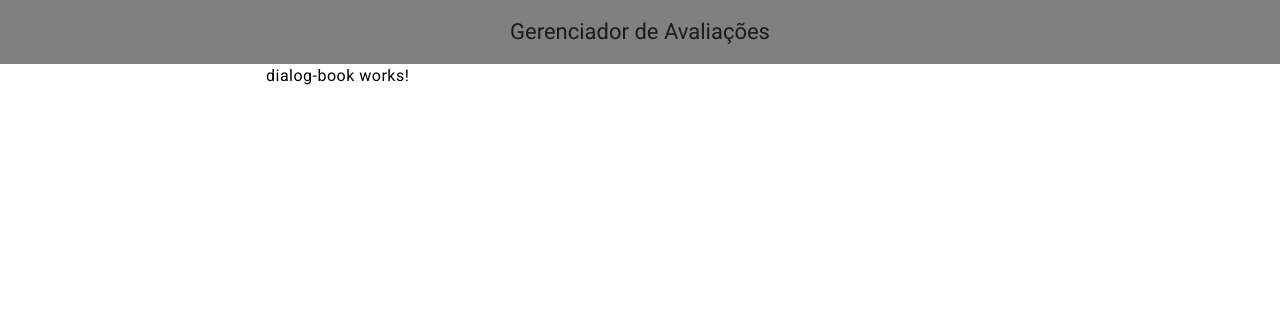
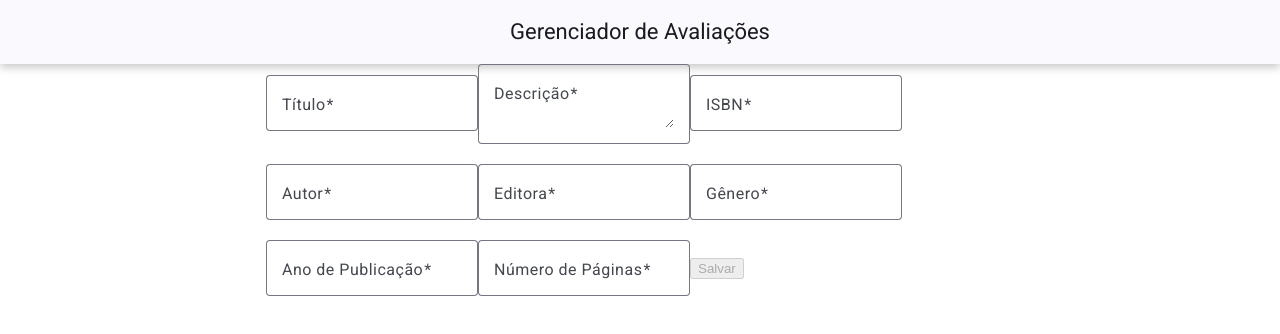
Before and after one commit to Mend1s/ReviewManagerSPA, an Angular app: page /new-book in a window 1280 px wide. Shown: the top 334 px of the page. Built offline with nearby package versions, Linux system fonts and the light colour scheme.

Commit message:
feat: Adiciona Formulário Book

```diff
--- a/src/app/app.routes.ts
+++ b/src/app/app.routes.ts
@@ -1,7 +1,6 @@
 import { Routes } from '@angular/router';
 import { BookComponent } from '../pages/book/book.component';
 import { HomeComponent } from '../pages/home/home.component';
-import { DialogBookComponent } from '../pages/book/dialog-book/dialog-book.component';
 
 export const routes: Routes = [
   {
@@ -19,6 +18,6 @@ export const routes: Routes = [
   },
   {
     path: 'new-book',
-    loadComponent: () => import('../pages/book/dialog-book/dialog-book.component').then((m) => m.DialogBookComponent)
+    loadComponent: () => import('../pages/book/create-book/create-book.component').then((m) => m.CreateBookComponent)
   }
 ];
--- a/src/pages/book/book.component.ts
+++ b/src/pages/book/book.component.ts
@@ -5,15 +5,22 @@ import { MatCardModule } from '@angular/material/card';
 import { MatButtonModule } from '@angular/material/button';
 import { CardComponent } from './card/card.component';
 import { RouterLink } from '@angular/router';
+import { CreateBookComponent } from './create-book/create-book.component';
 
 @Component({
   selector: 'app-book',
   standalone: true,
-  imports: [MatCardModule, MatButtonModule, CardComponent, RouterLink],
+  imports: [
+    MatCardModule,
+    MatButtonModule,
+    CardComponent,
+    RouterLink,
+    CreateBookComponent],
   templateUrl: './book.component.html',
   styleUrl: './book.component.scss'
 })
 export class BookComponent {
+
   books: Book[] = [];
   booksService = inject(BooksService);
 
@@ -21,7 +28,6 @@ export class BookComponent {
     this.getAllBooks();
     // this.getPhotoById(1);
   }
-
 
   getPhotoById(id: number) {
     this.booksService.getPhotoById(id).subscribe((photo) => {
--- /dev/null
+++ b/src/pages/book/create-book/create-book.component.html
@@ -0,0 +1,69 @@
+<form [formGroup]="bookForm">
+
+  <mat-form-field appearance="outline">
+    <mat-label>Título</mat-label>
+    <input matInput placeholder="Título do Livro" formControlName="title">
+  </mat-form-field>
+
+  <mat-form-field appearance="outline">
+    <mat-label>Descrição</mat-label>
+    <textarea placeholder="Descrição do Livro" matInput formControlName="description"></textarea>
+  </mat-form-field>
+
+  <mat-form-field appearance="outline">
+    <mat-label>ISBN</mat-label>
+    <input matInput placeholder="ISBN do Livro" formControlName="isbn">
+    <div *ngIf="bookForm.controls['isbn'].invalid && bookForm.controls['isbn'].touched">
+      <small *ngIf="bookForm.controls['isbn'].hasError('required')">ISBN é obrigatório.</small>
+      <small *ngIf="bookForm.controls['isbn'].hasError('pattern')">ISBN inválido.</small>
+    </div>
+  </mat-form-field>
+
+  <mat-form-field appearance="outline">
+    <mat-label>Autor</mat-label>
+    <input matInput placeholder="Autor do Livro" formControlName="author">
+    <div *ngIf="bookForm.controls['author'].invalid && bookForm.controls['author'].touched">
+      <small *ngIf="bookForm.controls['author'].hasError('required')">Autor é obrigatório.</small>
+      <small *ngIf="bookForm.controls['author'].hasError('minlength')">Mínimo de 3 caracteres.</small>
+    </div>
+  </mat-form-field>
+
+  <mat-form-field appearance="outline">
+    <mat-label>Editora</mat-label>
+    <input matInput placeholder="Editora do Livro" formControlName="publisher">
+    <div *ngIf="bookForm.controls['publisher'].invalid && bookForm.controls['publisher'].touched">
+      <small *ngIf="bookForm.controls['publisher'].hasError('required')">Editora é obrigatória.</small>
+      <small *ngIf="bookForm.controls['publisher'].hasError('minlength')">Mínimo de 3 caracteres.</small>
+    </div>
+  </mat-form-field>
+
+  <mat-form-field appearance="outline">
+    <mat-label>Gênero</mat-label>
+    <input matInput placeholder="Gênero do Livro" type="number" formControlName="genre">
+    <div *ngIf="bookForm.controls['genre'].invalid && bookForm.controls['genre'].touched">
+      <small *ngIf="bookForm.controls['genre'].hasError('required')">Gênero é obrigatório.</small>
+    </div>
+  </mat-form-field>
+
+  <mat-form-field appearance="outline">
+    <mat-label>Ano de Publicação</mat-label>
+    <input matInput type="number" placeholder="Ano de Publicação do Livro" formControlName="yearOfPublication">
+    <div *ngIf="bookForm.controls['yearOfPublication'].invalid && bookForm.controls['yearOfPublication'].touched">
+      <small *ngIf="bookForm.controls['yearOfPublication'].hasError('required')">Ano de publicação é
+        obrigatório.</small>
+      <small *ngIf="bookForm.controls['yearOfPublication'].hasError('min')">Ano inválido.</small>
+      <small *ngIf="bookForm.controls['yearOfPublication'].hasError('max')">Ano inválido.</small>
+    </div>
+  </mat-form-field>
+
+  <mat-form-field appearance="outline">
+    <mat-label>Número de Páginas</mat-label>
+    <input matInput type="number" placeholder="Número de páginas" formControlName="numberOfPages">
+    <div *ngIf="bookForm.controls['numberOfPages'].invalid && bookForm.controls['numberOfPages'].touched">
+      <small *ngIf="bookForm.controls['numberOfPages'].hasError('required')">Número de páginas é obrigatório.</small>
+      <small *ngIf="bookForm.controls['numberOfPages'].hasError('min')">Número de páginas deve ser maior que 0.</small>
+    </div>
+  </mat-form-field>
+
+  <button type="submit" (click)="onSubmit()" [disabled]="bookForm.invalid">Salvar</button>
+</form>
--- /dev/null
+++ b/src/pages/book/create-book/create-book.component.scss
@@ -0,0 +1,3 @@
+:host {
+  margin-top: 100px;
+}
--- /dev/null
+++ b/src/pages/book/create-book/create-book.component.ts
@@ -0,0 +1,48 @@
+import { CommonModule } from '@angular/common';
+import { Component, inject } from '@angular/core';
+import { FormBuilder, FormGroup, FormsModule, ReactiveFormsModule, Validators } from '@angular/forms';
+import { MatFormFieldModule } from '@angular/material/form-field';
+import { MatInputModule } from '@angular/material/input';
+
+
+@Component({
+  selector: 'app-create-book',
+  standalone: true,
+  imports: [
+    CommonModule,
+    MatFormFieldModule,
+    MatInputModule,
+    FormsModule,
+    ReactiveFormsModule],
+  templateUrl: './create-book.component.html',
+  styleUrl: './create-book.component.scss'
+})
+export class CreateBookComponent {
+  bookForm!: FormGroup;
+  private fb = inject(FormBuilder);
+
+  ngOnInit(): void {
+    this.newFormBook();
+  }
+
+  newFormBook() {
+    this.bookForm = this.fb.group({
+      title: ['', [Validators.required, Validators.minLength(3), Validators.maxLength(100)]],
+      description: ['', [Validators.required, Validators.minLength(10)]],
+      isbn: ['', [Validators.required, Validators.pattern(/^(97(8|9))?\d{9}(\d|X)$/)]],
+      author: ['', [Validators.required, Validators.minLength(3)]],
+      publisher: ['', [Validators.required, Validators.minLength(3)]],
+      genre: ['', Validators.required],
+      yearOfPublication: ['', [Validators.required, Validators.min(1000), Validators.max(new Date().getFullYear())]],
+      numberOfPages: ['', [Validators.required, Validators.min(1)]],
+      createDate: [{ value: '', disabled: true }, Validators.required],
+      // imageUrl: ['', Validators.required],
+      // averageGrade: [{ value: 0, disabled: true }, [Validators.required, Validators.min(0), Validators.max(5)]]
+    });
+  }
+
+  onSubmit() {
+    console.log(this.bookForm.value);
+  }
+
+}
--- a/src/pages/book/dialog-book/dialog-book.component.html
+++ /dev/null
@@ -1 +0,0 @@
-<p>dialog-book works!</p>
--- a/src/shared/toolbar/toolbar.component.scss
+++ b/src/shared/toolbar/toolbar.component.scss
@@ -1,5 +1,5 @@
 mat-toolbar {
-  background-color: grey;
+  box-shadow: 0 4px 8px 0 rgba(0, 0, 0, 0.2);
 }
 
 .title {
```
Also changed, not shown: src/pages/book/dialog-book/dialog-book.component.ts (deleted, +0 -12 lines), src/pages/book/dialog-book/dialog-book.component.scss (deleted).
